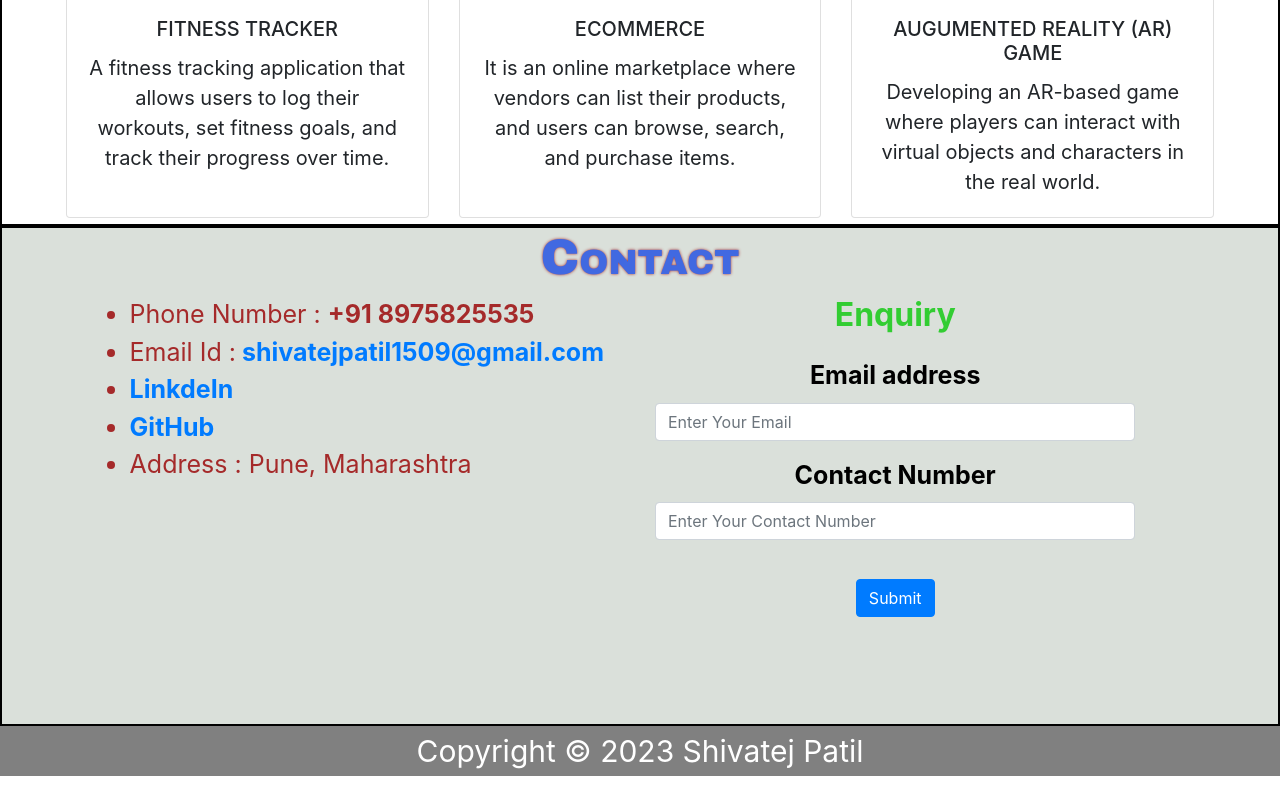
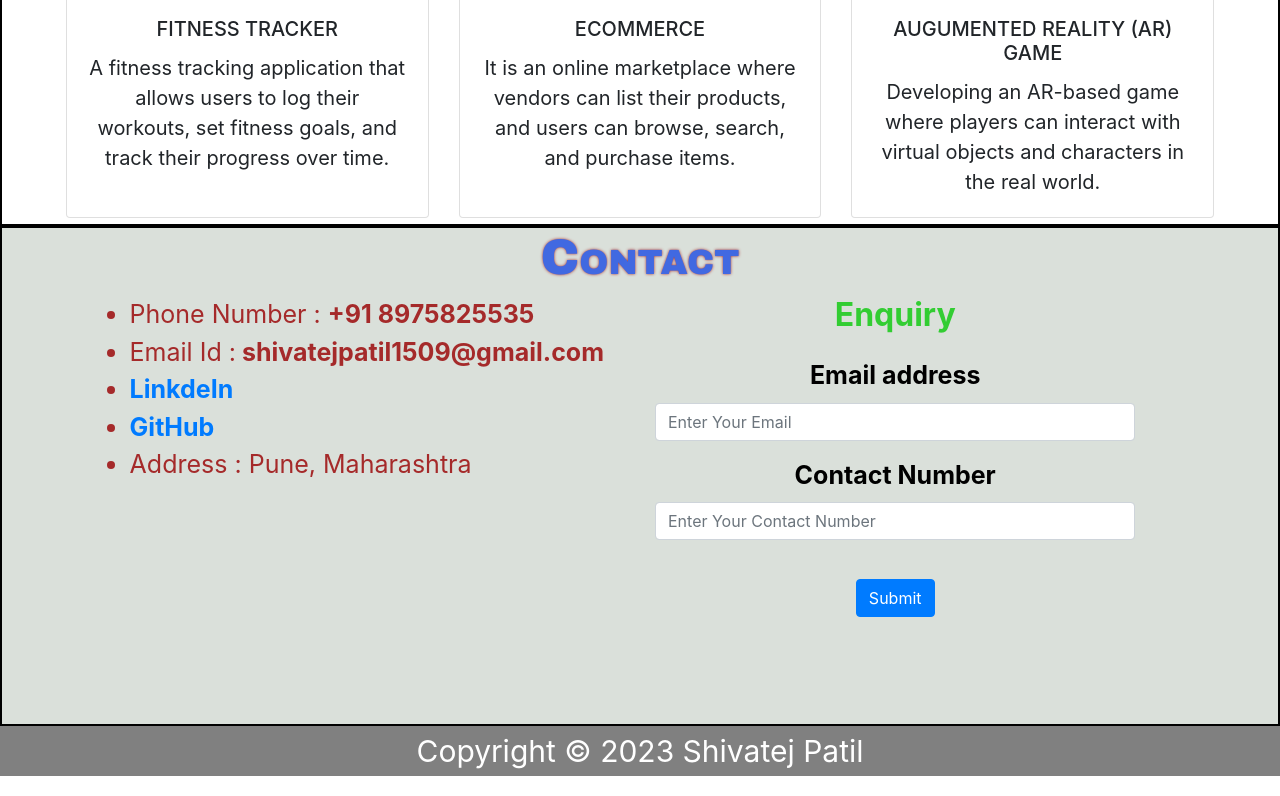
Before and after one commit to Shivatej-Patil/Shivatej_Portfolio, a plain HTML site: page index.html in a window 1280 px wide. Shown: the part 1874-2670 px from the top of the page. Drawn offline with nearby package versions, Linux system fonts and the light colour scheme.

```diff
--- a/index.html
+++ b/index.html
@@ -277,7 +277,7 @@
                 <li>Phone Number : <b>+91 8975825535</b></li>
                 <li>
                   Email Id :<b
-                    ><a href="shivatejpatil1509@gmail.com">
+                    ><a href="shivatejpatil1509@gmail.com"></a>
                       shivatejpatil1509@gmail.com</a
                     ></b
                   >
```
